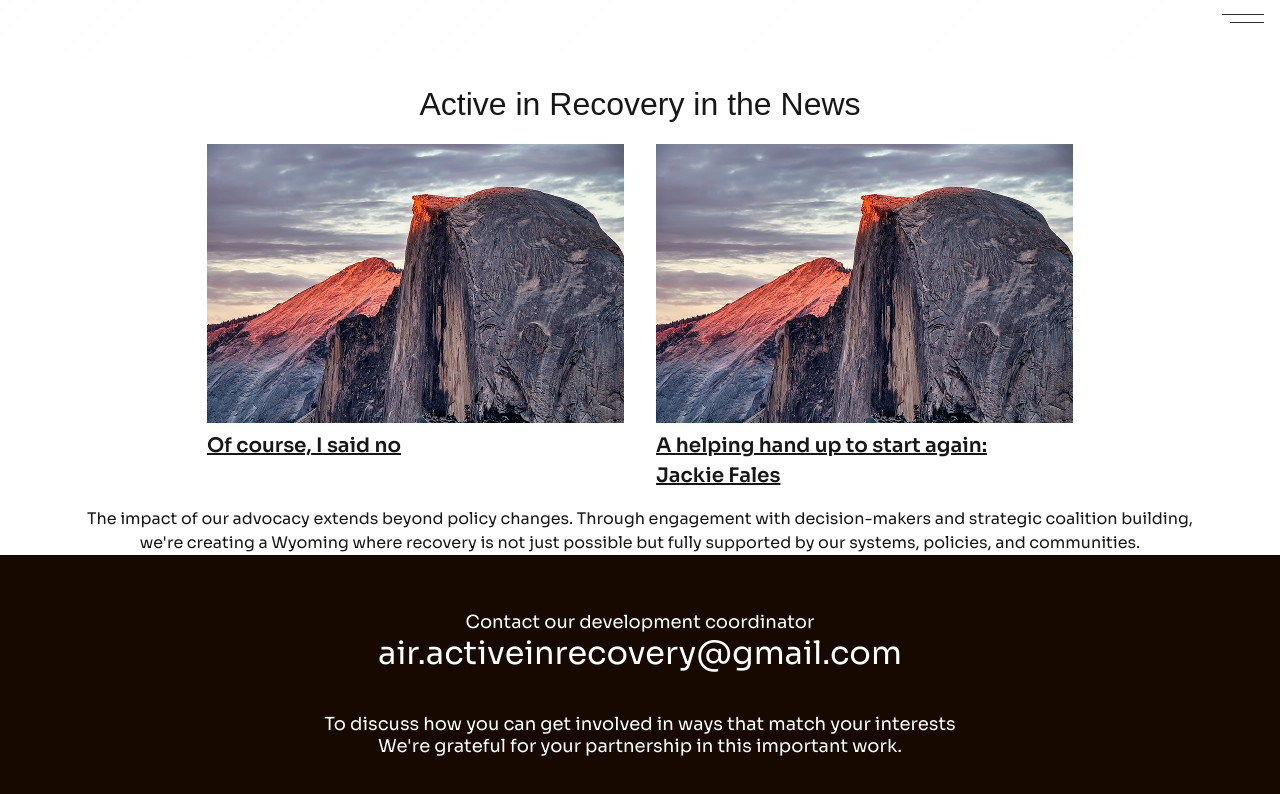
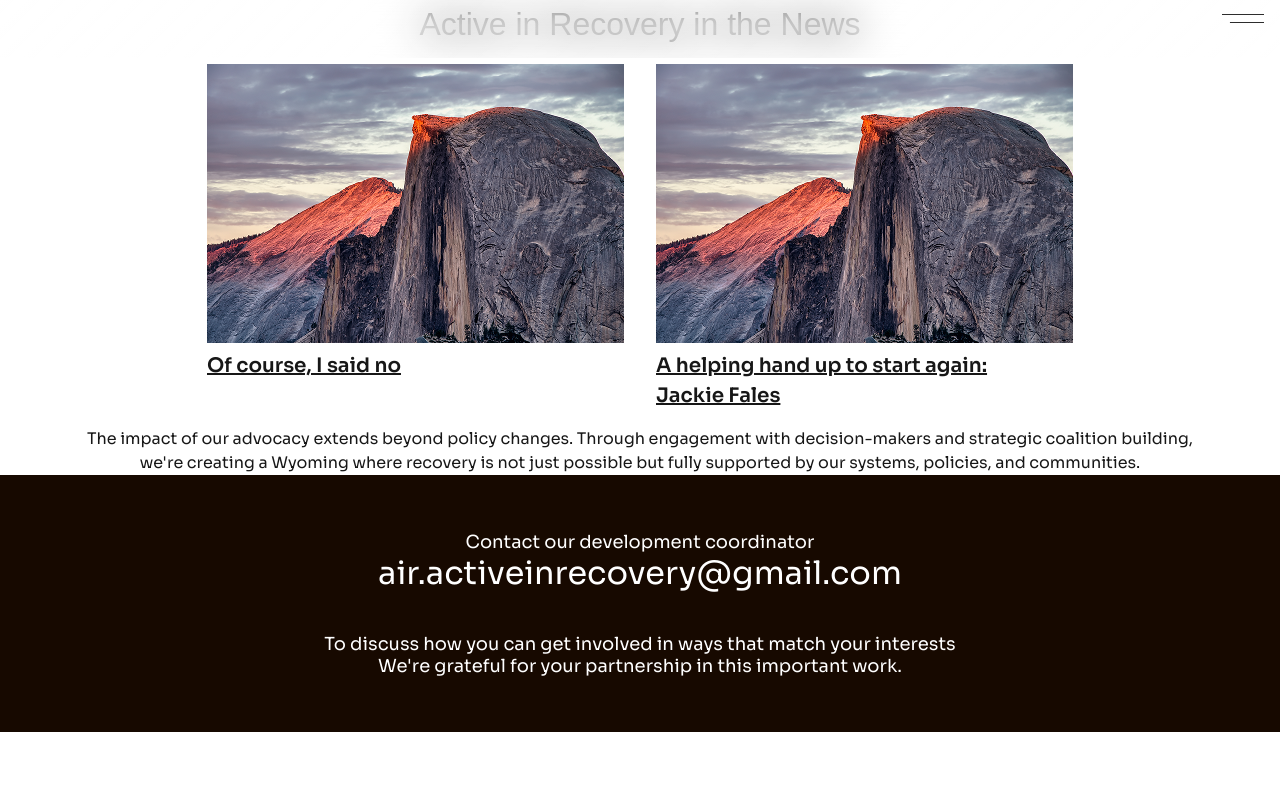
Before and after one commit to AdeJulius46/anime, a Next.js app: page /Landing/Activenews in a window 1280 px wide. Shown: the top 794 px of the page. Built offline with nearby package versions, Linux system fonts and the light colour scheme; a web font is replaced by a local one.

Commit message:
major updates sorted

```diff
--- a/src/app/Landing/Activenews/page.tsx
+++ b/src/app/Landing/Activenews/page.tsx
@@ -2,8 +2,8 @@ import React from 'react'
 
 function Activenews() {
   return (
-    <div>
-        <div className='flex flex-col items-center gap-4 mt-20  px-4'>
+    <div className='relative bg-white'>
+        <div className='flex flex-col items-center gap-4  px-4 bg-white '>
             <h1 className=' text-[24px] font-[400] md:text-[32px]'>
               Active in Recovery in the News
             </h1>
--- a/src/app/Landing/Advocating/page.tsx
+++ b/src/app/Landing/Advocating/page.tsx
@@ -54,7 +54,7 @@ export default function OurPartner() {
   return (
     <section
       id="white-section Our-Strategic-Partnership"
-      className="relative w-full bg-white flex flex-col items-center md:py-16"
+      className="relative w-full bg-white flex flex-col items-center py-16"
     >
       <h2 className="text-[32px] mt-[15px] w-64 md:w-full md:text-[56px] font-serif text-[#2D2D2D] text-center mb-16">
        Advocating for Change
--- a/src/app/Landing/Hero/page.tsx
+++ b/src/app/Landing/Hero/page.tsx
@@ -11,9 +11,7 @@ const Hero = () => {
 
 
   return (
-
-
-    <motion.section
+        <motion.section
       style={{ height}}
          initial={{ scale: 1.2}}
         animate={{ scale: 1 }}
@@ -22,12 +20,12 @@ const Hero = () => {
           duration:2,
           ease: [0.25, 1, 0.5, 1], // smooth cinematic ease
         }}
-      className=" sticky  md:hidden  top-0 h-screen bg-[url('/landing.png')] bg-cover bg-center bg-no-repeat flex justify-center  items-center"
+      className="sticky  md:hidden  top-0 h-screen bg-[url('/landing.png')] bg-cover bg-center bg-no-repeat flex justify-center  items-center"
     >
 
       <div className="absolute bottom-0 left-0 w-full h-60 bg-gradient-to-t from-black/80 via-black/60 to-transparent rounded-b-lg" />
       {/* Hero content */}
-      <div className=" flex flex-col items-center justify-end    md:justify-center text-center text-white  mt-[550px] md:mt-[390px]  md:px-[45px]  ">
+      <div className="flex flex-col h-screen items-center justify-end text-center text-white md:px-[45px] gap-4  mb-60">
         <motion.h3 className="font-[400] text-[16px]   [font-family:'Sora',Helvetica]   w-64 md:w-full  md:text-[24px] "
         initial={{ opacity: 0  }} // starts lower and invisible
       animate={{ opacity: 1, y:68}}  // fades in and slides up
@@ -39,7 +37,8 @@ const Hero = () => {
         >
           Empowering individuals to reduce stigma and build a stronger.
         </motion.h3>
-        <motion.h1 className="text-[60px] mt-[40px] font-[400] md:mt-[0] leading-none text-center  md:leading-[1.5] font-serif  uppercase md:text-[126px] z-10"
+
+        <motion.h1 className="text-[60px] mt-[40px] font-[400] md:mt-[0] leading-none text-center  md:leading-[1.5] font-serif  uppercase md:text-[126px]"
          initial={{ opacity: 0, y: 90 }} // starts lower and invisible
       animate={{ opacity: 1, y: 30 }}  // fades in and slides up
       transition={{
```
